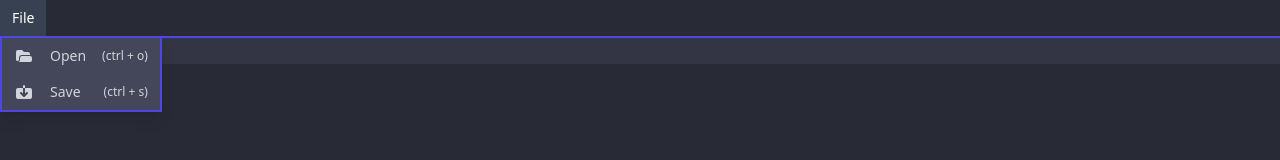
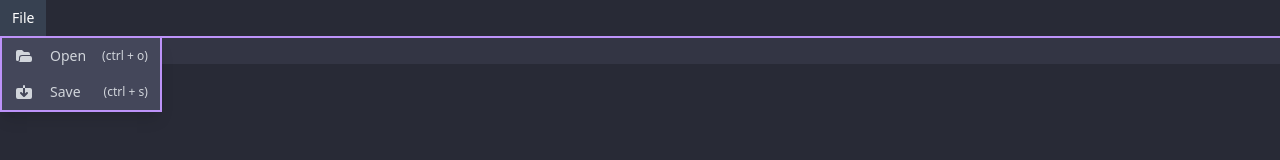
Before and after one commit to cfu288/canvas-text-editor, a website built with Parcel: page index.html in a window 1280 px wide. Both pictures are taken after a click on the button "File". Built offline with nearby package versions, Linux system fonts and the light colour scheme.

Commit message:
feat: update menu colors

```diff
--- a/index.html
+++ b/index.html
@@ -20,7 +20,7 @@
     "
   >
     <nav
-      class="border-solid border-x-0 border-t-0 border-2 border-indigo-600"
+      class="border-solid border-x-0 border-t-0 border-2 border-[#bd93f9]"
       style="background: #282a36"
     >
       <div
@@ -35,7 +35,7 @@
               File
             </button>
             <div id="fileMenu" class="absolute top left m-0 hidden z-10">
-              <div class="shadow-lg border-solid border-2 border-indigo-600">
+              <div class="shadow-lg border-solid border-2 border-[#bd93f9]">
                 <div class="relative grid" style="background: #282a36">
                   <button
                     class="text-left text-gray-300 hover:bg-gray-700 hover:text-white px-3 py-2 text-sm font-medium"
```
